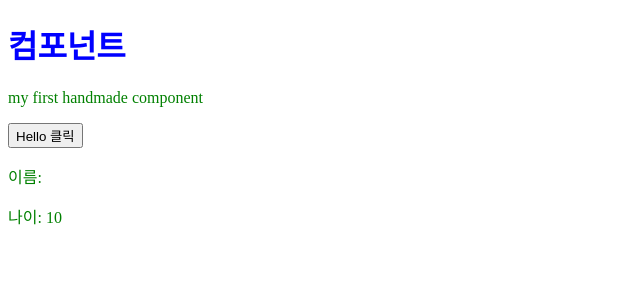
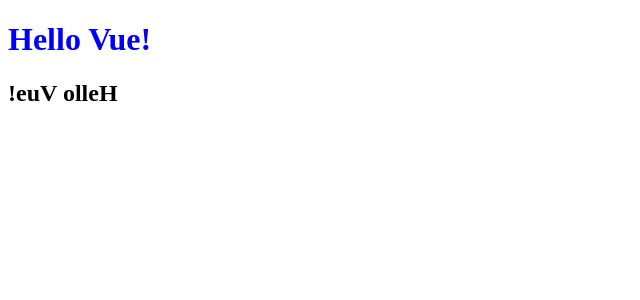
Before and after one commit to haero77/FE-vue-practice, a Vue app in the folder sucoding-excercise/ch05-components/: page / in a window 1280 px wide. Shown: the top 300 px of the page, without its empty margins (0-640 px from the left). Built offline with nearby package versions, Linux system fonts and the light colour scheme.

Commit message:
[수코딩](ch05 컴포넌트) 5.5.1 컴포넌트간 데이터 공유 상위 컴포넌트 provide & 하위 컴포넌트 inject

```diff
--- a/sucoding-excercise/ch05-components/src/App.vue
+++ b/sucoding-excercise/ch05-components/src/App.vue
@@ -1,31 +1,31 @@
 <template>
   <FirstChild/>
-
-  <!-- 컴포넌트를 사용할 때 컴포넌트와 함께 속성 정의: '사용자 정의 속성(name, age)'  -->
-  <!-- 정의한 사용자 속성값은 컴포넌트로 전달된다  -->
-  <!--  <UserProfile name="김철수" age="30"/>-->
-  <!-- v-bind 디렉티브 사용 시 원래 값의 자료형으로 전달됨(기본형은 string)  -->
-  <UserProfile
-      @print-hello="(name, age) => printHello(name, age)"
-  />
 </template>
 
 <script>
-// 지역 등록할 컴포넌트 불러오기.
-// -> 지역 등록한 컴포넌트는 컴포넌트 등록한 곳에서만 사용 가능.
 import FirstChild from '@/components/FirstChild.vue';
-import UserProfile from "@/components/UserProfile.vue";
 
 export default {
   components: { // components 속성을 통해 컴포넌트 할당
     FirstChild, // components 속성값은 import 키워드 뒤의 식별자 그대로 사용
-    UserProfile
   },
-  methods: {
-    printHello(name, age) {
-      // 자식 컴포넌트에서 전달한 인자를 매개변수로 받아서 사용가능/
-      alert(`안녕하세요! 저는 ${name}이고, 나이는 ${age}살입니다.`);
-    }
+  // provide: 컴포넌트에서 정의한 데이터를 컴포넌트 트리 구조로 연결된 하위 컴포넌트에 공유.
+  // App -> FirstChild -> SecondChild 로 전달하는게 아니고, App -> SecondChild로 바로 쓸 수 있음
+  provide() {
+    return {
+      message: this.message,
+      reversedMessage: this.reversedMessage,
+    };
+  },
+  data() {
+    return {
+      message: 'Hello Vue!',
+    };
+  },
+  computed: {
+    reversedMessage() {
+      return this.message.split('').reverse().join('');
+    },
   }
 }
 </script>
--- a/sucoding-excercise/ch05-components/src/components/FirstChild.vue
+++ b/sucoding-excercise/ch05-components/src/components/FirstChild.vue
@@ -1,12 +1,13 @@
 <template>
-<h1>컴포넌트</h1>
-  <p>my first handmade component</p>
+  <h1>{{ message }}</h1>
+  <h2>{{ reversedMessage}}</h2>
 </template>
 
 
 <script>
 export default {
-  userName: "FirstChild"
+  // 상위 컴포넌트 App 에서 provide 한 데이터를 주입(inject) 받는다.
+  inject: ['message', 'reversedMessage'], // inject [key1, key2, ...] 형태로 사용
 }
 </script>
 
```
